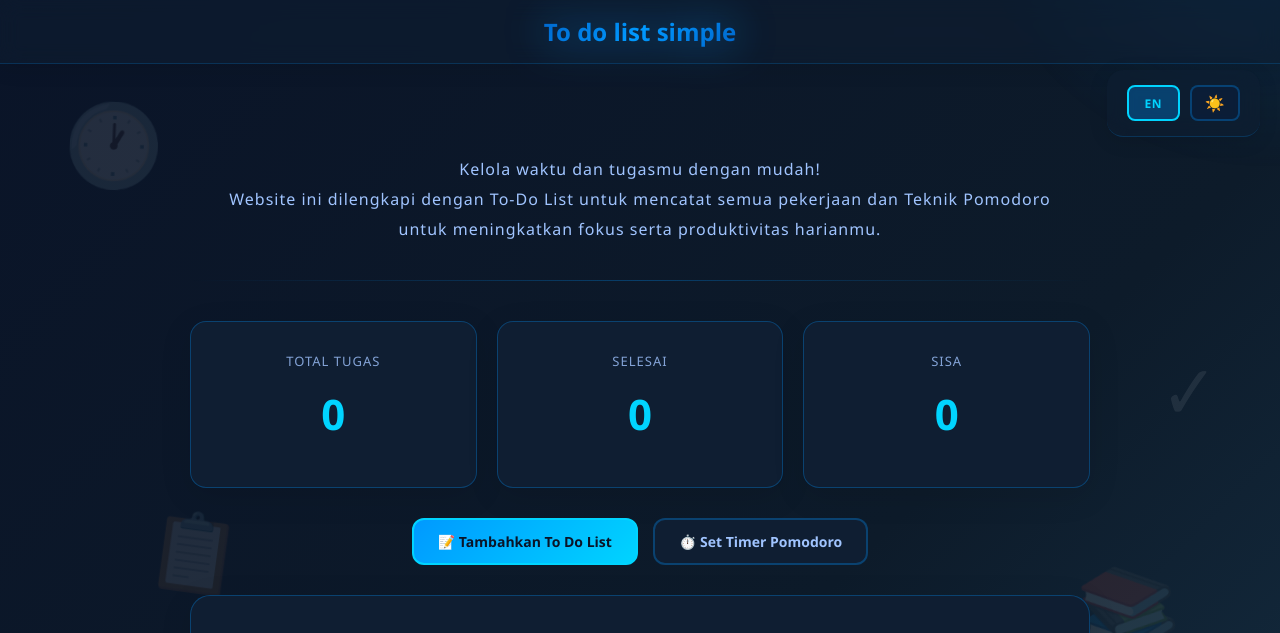
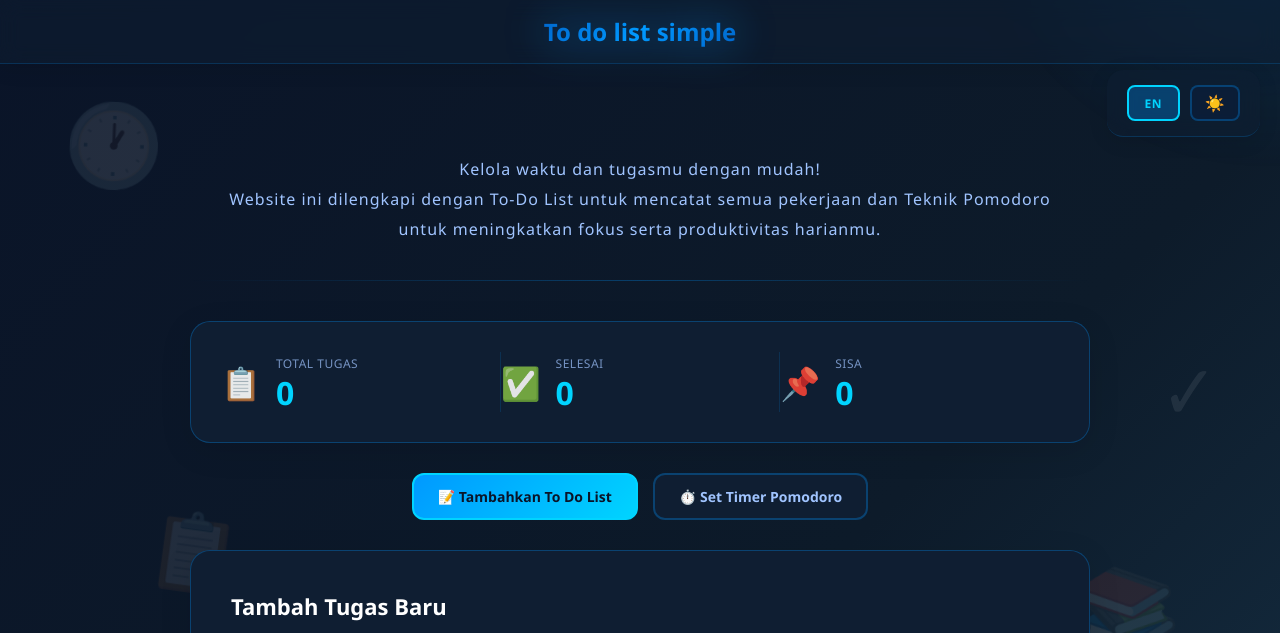
Before and after one commit to hasnnsss/my-todo-app, a plain HTML site: page index.html in a window 1280 px wide. Shown: the top 633 px of the page. Drawn offline with Linux system fonts and the light colour scheme.

Commit message:
alah mboh

```diff
--- a/index.html
+++ b/index.html
@@ -763,47 +763,67 @@
 
         /* Stats Section */
         .stats {
-            display: grid;
-            grid-template-columns: repeat(3, 1fr);
-            gap: 20px;
             margin-bottom: 30px;
         }
 
-        .stat-box {
+        .stats-container {
             background: var(--bg-primary);
             border: 1px solid var(--border-color);
-            color: var(--text-primary);
+            border-radius: 20px;
             padding: 30px;
-            border-radius: 16px;
-            text-align: center;
             backdrop-filter: blur(10px);
             box-shadow: 0 8px 32px rgba(0, 0, 0, 0.1);
+            display: flex;
+            justify-content: space-around;
+            align-items: center;
+            gap: 0;
             transition: all 0.3s ease;
-            min-height: 140px;
+        }
+
+        .stats-container:hover {
+            border-color: var(--accent-color);
+            box-shadow: 0 8px 32px rgba(0, 212, 255, 0.15);
+        }
+
+        .stat-item {
+            display: flex;
+            align-items: center;
+            gap: 15px;
+            flex: 1;
+            text-align: left;
+        }
+
+        .stat-icon {
+            font-size: 32px;
+            opacity: 0.9;
+        }
+
+        .stat-content {
             display: flex;
             flex-direction: column;
-            justify-content: center;
-            align-items: center;
-        }
-
-        .stat-box:hover {
-            transform: translateY(-5px);
-            border-color: var(--accent-color);
+            gap: 5px;
         }
 
         .stat-number {
-            font-size: 42px;
+            font-size: 32px;
             font-weight: 700;
-            margin: 15px 0;
             color: var(--accent-color);
+            line-height: 1;
         }
 
         .stat-label {
-            font-size: 13px;
-            opacity: 0.8;
+            font-size: 12px;
+            opacity: 0.7;
             text-transform: uppercase;
-            letter-spacing: 1px;
+            letter-spacing: 0.5px;
             color: var(--text-secondary);
+        }
+
+        .stat-divider {
+            width: 1px;
+            height: 60px;
+            background: var(--border-color);
+            opacity: 0.5;
         }
 
         /* To-Do List */
@@ -1039,7 +1059,23 @@
             }
 
             .stats {
-                grid-template-columns: 1fr;
+                margin-bottom: 30px;
+            }
+
+            .stats-container {
+                flex-direction: column;
+                gap: 0;
+                padding: 20px;
+            }
+
+            .stat-item {
+                width: 100%;
+                padding: 15px 0;
+            }
+
+            .stat-divider {
+                width: 100%;
+                height: 1px;
             }
 
             .edit-form.active {
@@ -1135,17 +1171,30 @@
     <div class="container">
         <!-- Stats -->
         <div class="stats">
-            <div class="stat-box">
+            <div class="stats-container">
+                <div class="stat-item">
+                    <div class="stat-icon">📋</div>
+                    <div class="stat-content">
                         <div class="stat-label">Total Tugas</div>
                         <div class="stat-number" id="totalTasks">0</div>
                     </div>
-            <div class="stat-box">
+                </div>
+                <div class="stat-divider"></div>
+                <div class="stat-item">
+                    <div class="stat-icon">✅</div>
+                    <div class="stat-content">
                         <div class="stat-label">Selesai</div>
                         <div class="stat-number" id="completedTasks">0</div>
                     </div>
-            <div class="stat-box">
+                </div>
+                <div class="stat-divider"></div>
+                <div class="stat-item">
+                    <div class="stat-icon">📌</div>
+                    <div class="stat-content">
                         <div class="stat-label">Sisa</div>
                         <div class="stat-number" id="remainingTasks">0</div>
+                    </div>
+                </div>
             </div>
         </div>
 
```
Lines whose indentation alone changed are shown as unchanged.
